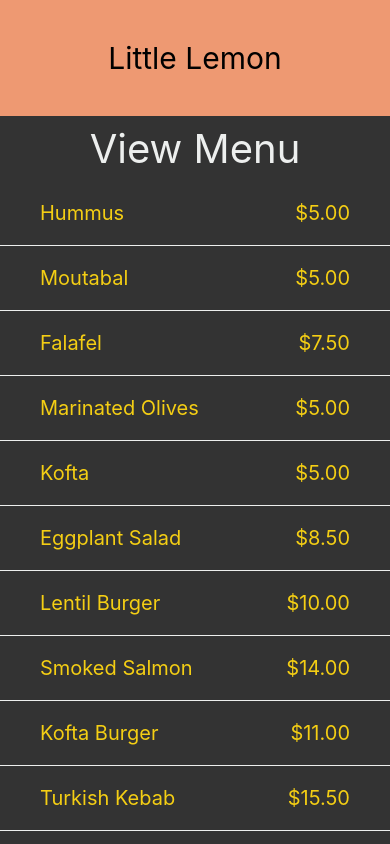
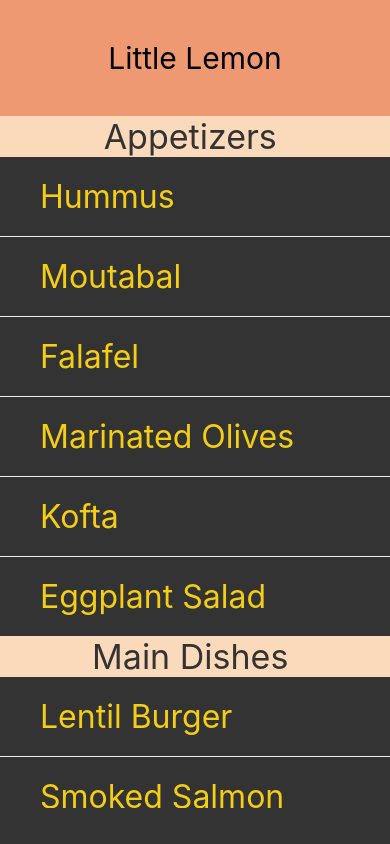
Before and after one commit to johnlundy94/practice, a React Native app: screen / in a window 390 px wide. Built offline with nearby package versions, Linux system fonts and the light colour scheme.

Commit message:
sectionlist

```diff
--- a/components/MenuItems.js
+++ b/components/MenuItems.js
@@ -1,96 +1,106 @@
 import React from "react";
 
-import { View, Text, StyleSheet, FlatList } from "react-native";
+import { View, Text, StyleSheet, SectionList } from "react-native";
 
 const menuItemsToDisplay = [
-  { name: "Hummus", price: "$5.00", id: "1A" },
-  { name: "Moutabal", price: "$5.00", id: "2B" },
-  { name: "Falafel", price: "$7.50", id: "3C" },
-  { name: "Marinated Olives", price: "$5.00", id: "4D" },
-  { name: "Kofta", price: "$5.00", id: "5E" },
-  { name: "Eggplant Salad", price: "$8.50", id: "6F" },
-  { name: "Lentil Burger", price: "$10.00", id: "7G" },
-  { name: "Smoked Salmon", price: "$14.00", id: "8H" },
-  { name: "Kofta Burger", price: "$11.00", id: "9I" },
-  { name: "Turkish Kebab", price: "$15.50", id: "10J" },
-  { name: "Fries", price: "$3.00", id: "11K" },
-  { name: "Buttered Rice", price: "$3.00", id: "12L" },
-  { name: "Bread Sticks", price: "$3.00", id: "13M" },
-  { name: "Pita Pocket", price: "$3.00", id: "14N" },
-  { name: "Lentil Soup", price: "$3.75", id: "15O" },
-  { name: "Greek Salad", price: "$6.00", id: "16Q" },
-  { name: "Rice Pilaf", price: "$4.00", id: "17R" },
-  { name: "Baklava", price: "$3.00", id: "18S" },
-  { name: "Tartufo", price: "$3.00", id: "19T" },
-  { name: "Tiramisu", price: "$5.00", id: "20U" },
-  { name: "Panna Cotta", price: "$5.00", id: "21V" },
+  {
+    title: "Appetizers",
+    data: [
+      "Hummus",
+      "Moutabal",
+      "Falafel",
+      "Marinated Olives",
+      "Kofta",
+      "Eggplant Salad",
+    ],
+  },
+  {
+    title: "Main Dishes",
+    data: ["Lentil Burger", "Smoked Salmon", "Kofta Burger", "Turkish Kebab"],
+  },
+  {
+    title: "Sides",
+    data: [
+      "Fries",
+      "Buttered Rice",
+      "Bread Sticks",
+      "Pita Pocket",
+      "Lentil Soup",
+      "Greek Salad",
+      "Rice Pilaf",
+    ],
+  },
+  {
+    title: "Desserts",
+    data: ["Baklava", "Tartufo", "Tiramisu", "Panna Cotta"],
+  },
 ];
+
+const Item = ({ name }) => (
+  <View style={menuStyles.innerContainer}>
+    <Text style={menuStyles.itemText}>{name}</Text>
+  </View>
+);
 
 const Separator = () => <View style={menuStyles.separator} />;
 
-const Header = () => <Text style={menuStyles.headerText}>View Menu</Text>;
-
-const Footer = () => {
+const Footer = () => (
   <Text style={menuStyles.footerText}>
-    All Rights Reserved By John Lundy 2024
-  </Text>;
-};
-
-const Item = ({ name, price }) => (
-  <View style={menuStyles.innerContainer}>
-    <Text style={menuStyles.itemText}>{name}</Text>
-    <Text style={menuStyles.itemText}>{price}</Text>
-  </View>
+    All Rights Reserved by Little Lemon 2022
+  </Text>
 );
 
 const MenuItems = () => {
-  const renderItem = ({ item }) => <Item name={item.name} price={item.price} />;
+  const renderItem = ({ item }) => <Item name={item} />;
+
+  const renderSectionHeader = ({ section: { title } }) => (
+    <Text style={menuStyles.sectionHeader}>{title} </Text>
+  );
 
   return (
     <View style={menuStyles.container}>
-      <FlatList
-        data={menuItemsToDisplay}
-        keyExtractor={(item) => item.id}
+      <SectionList
+        keyExtractor={(item, index) => item + index}
+        sections={menuItemsToDisplay}
         renderItem={renderItem}
+        renderSectionHeader={renderSectionHeader}
+        ListFooterComponent={Footer}
         ItemSeparatorComponent={Separator}
-        ListHeaderComponent={Header}
-        ListFooterComponent={Footer}
-      ></FlatList>
+      ></SectionList>
     </View>
   );
 };
 
+// Add styles to the component
 const menuStyles = StyleSheet.create({
   container: {
-    flex: 1,
+    flex: 0.95,
   },
   innerContainer: {
     paddingHorizontal: 40,
     paddingVertical: 20,
-    flexDirection: "row",
-    justifyContent: "space-between",
+    backgroundColor: "#333333",
+  },
+  sectionHeader: {
+    backgroundColor: "#fbdabb",
+    color: "#333333",
+    fontSize: 34,
+    flexWrap: "wrap",
+    textAlign: "center",
   },
   itemText: {
     color: "#F4CE14",
-    fontSize: 20,
-  },
-  headerText: {
-    color: "#EDEFEE",
-    fontSize: 40,
-    paddingVertical: 8,
-    flexWrap: "wrap",
-    textAlign: "center",
+    fontSize: 32,
   },
   separator: {
     borderBottomWidth: 1,
     borderColor: "#EDEFEE",
   },
   footerText: {
+    color: "#EDEFEE",
+    fontSize: 20,
     flexWrap: "wrap",
-    fontSize: 18,
-    color: "white",
     textAlign: "center",
-    fontStyle: "italic",
   },
 });
 
```
